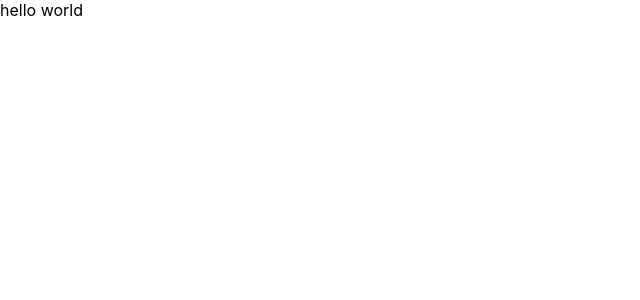
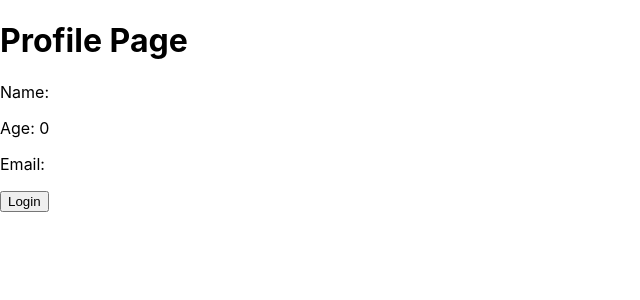
Before and after one commit to MathisHumbert/react-redux-toolkit, a React (Create React App) app: page / in a window 1280 px wide. Shown: the top 300 px of the page, without its empty margins (0-640 px from the left). Built offline with nearby package versions, Linux system fonts and the light colour scheme.

Commit message:
working on react and redux toolkit

```diff
--- a/package.json
+++ b/package.json
@@ -3,12 +3,15 @@
   "version": "0.1.0",
   "private": true,
   "dependencies": {
+    "@reduxjs/toolkit": "^1.7.2",
     "@testing-library/jest-dom": "^5.16.2",
     "@testing-library/react": "^12.1.2",
     "@testing-library/user-event": "^13.5.0",
     "react": "^17.0.2",
     "react-dom": "^17.0.2",
+    "react-redux": "^7.2.6",
     "react-scripts": "5.0.0",
+    "redux": "^4.1.2",
     "web-vitals": "^2.1.4"
   },
   "scripts": {
--- a/src/App.js
+++ b/src/App.js
@@ -1,5 +1,13 @@
+import Profile from './components/Profile';
+import Login from './components/Login';
+
 const App = () => {
-  return <div>hello world</div>;
+  return (
+    <div>
+      <Profile />
+      <Login />
+    </div>
+  );
 };
 
 export default App;
--- /dev/null
+++ b/src/components/Login.js
@@ -0,0 +1,22 @@
+import { useDispatch } from 'react-redux';
+import { login } from '../features/user';
+
+const Login = () => {
+  const dispatch = useDispatch();
+
+  return (
+    <div>
+      <button
+        onClick={() => {
+          dispatch(
+            login({ name: 'Mathis', age: 23, email: 'mathis@gmail.com' })
+          );
+        }}
+      >
+        Login
+      </button>
+    </div>
+  );
+};
+
+export default Login;
--- /dev/null
+++ b/src/components/Profile.js
@@ -0,0 +1,15 @@
+import { useSelector } from 'react-redux';
+
+const Profile = () => {
+  const user = useSelector((state) => state.user.value);
+  return (
+    <div>
+      <h1>Profile Page</h1>
+      <p>Name: {user.name}</p>
+      <p>Age: {user.age}</p>
+      <p>Email: {user.email}</p>
+    </div>
+  );
+};
+
+export default Profile;
--- /dev/null
+++ b/src/features/user.js
@@ -0,0 +1,21 @@
+import { createSlice } from '@reduxjs/toolkit';
+
+const initialStateValue = { name: '', age: 0, email: '' };
+
+export const userSlice = createSlice({
+  name: 'user',
+  initialState: { value: initialStateValue },
+  reducers: {
+    login: (state, action) => {
+      state.value = action.payload;
+    },
+
+    logout: (state) => {
+      state.value = initialStateValue;
+    },
+  },
+});
+
+export const { login, logout } = userSlice.actions;
+
+export default userSlice.reducer;
--- a/src/index.js
+++ b/src/index.js
@@ -2,10 +2,21 @@
 import ReactDOM from 'react-dom';
 import './index.css';
 import App from './App';
+import { configureStore } from '@reduxjs/toolkit';
+import { Provider } from 'react-redux';
+import userReducer from './features/user';
+
+const store = configureStore({
+  reducer: {
+    user: userReducer,
+  },
+});
 
 ReactDOM.render(
   <React.StrictMode>
-    <App />
+    <Provider store={store}>
+      <App />
+    </Provider>
   </React.StrictMode>,
   document.getElementById('root')
 );
```
Also changed, not shown: 1 other file (tests, documents, lock files or other folders).
